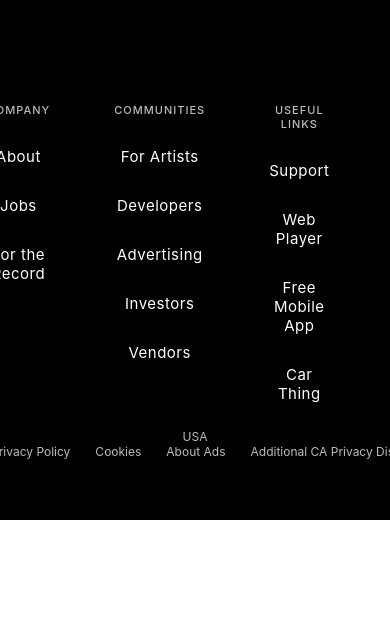
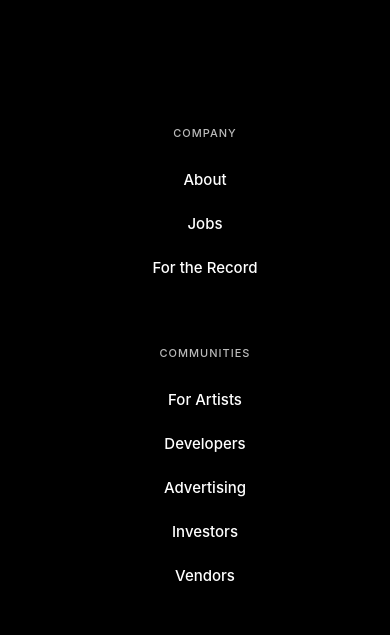
Before and after one commit to Marquel101/FauxSpotify, a React (Create React App) app: page / in a window 390 px wide. Shown: the part 910-1545 px from the top of the page. Before the commit the page ends 1430 px from the top, so only its background shows below. Built offline with nearby package versions, Linux system fonts and the light colour scheme; a web font is replaced by a local one.

Commit message:
footer media query(s)

```diff
--- a/src/component/Footer/Footer.css
+++ b/src/component/Footer/Footer.css
@@ -64,8 +64,85 @@
     font-size: 12px;
     font-weight: 400;
     color: #bbbbbb;
+    margin-top: 70px;
+}
+.country {
+    display: flex;
+    justify-content: flex-end;
+    margin-bottom: 15px;
 }
 .other__things {
     display: flex;
     gap: 25px;
 }
+.trade {
+    margin-left: 275px;
+}
+@media (max-width: 768px) {
+    .footer {
+        height: auto;
+        padding: 40px 0 0 0 ;
+    }
+    .container {
+        margin-left: 20px;
+        margin-top: 10px;
+        width: auto;
+    }
+    .top__content {
+        flex-direction: column;
+        justify-content: flex-start;
+    }
+    .footlogo {
+        height: 30px;
+        width: 95px;
+    }
+    .categories{
+        margin: 40px 0 0 0;
+        padding: 0;
+        flex-direction: column;
+        gap: 37px;
+    }
+    .list__items{
+        margin-top: 25px;
+        font-weight: 500;
+        letter-spacing: 0;
+    }
+    .icons {
+        margin: 130px 0 0 0;
+        padding: 0;
+        font-size: 25px;
+    }
+    #fb {
+        width: 25px;
+    }
+    #ig,
+    #twt,
+    #fb {
+        color: #ffffff;
+        background-color: #2e2c2c;
+        border-radius: 50%;
+        padding: 9px;
+    }
+    .bottom {
+        font-size: xx-small;
+        margin: 0;
+    }
+    .country {
+        display: flex;
+        justify-content: flex-end;
+        margin-bottom: 15px;
+    }
+    .other__things {
+
+
+    }
+    .trade {
+
+    }
+}
+@media (min-width: 992px) {
+
+}
+@media (min-width: 1200px) {
+
+}
```
